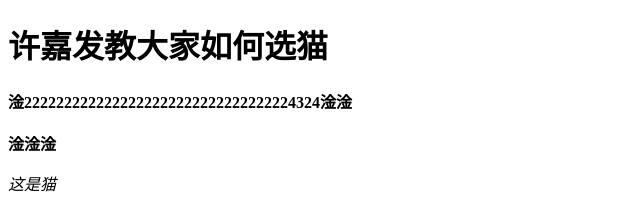
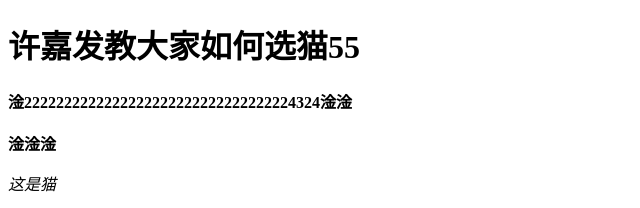
Before and after one commit to huikafat/h5, a plain HTML site: page index.html in a window 1280 px wide. Shown: the top 208 px of the page, 0-640 px from the left. Drawn offline with Linux system fonts and the light colour scheme; grey boxes are pictures that could not be loaded.

Commit message:
666666666666666666666

```diff
--- a/index.html
+++ b/index.html
@@ -8,7 +8,7 @@
 </head>
 <body>
    <!-- s -->
-    <h1>许嘉发教大家如何选猫</h1>
+    <h1>许嘉发教大家如何选猫55</h1>
     <P><b>淦2222222222222222222222222222222224324淦淦<br/><br/>淦淦淦</b></P>
     <p><i>这是猫</i></p>
     <p>
```
